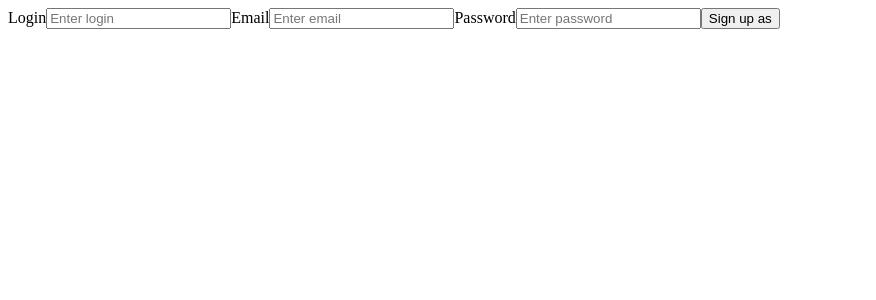
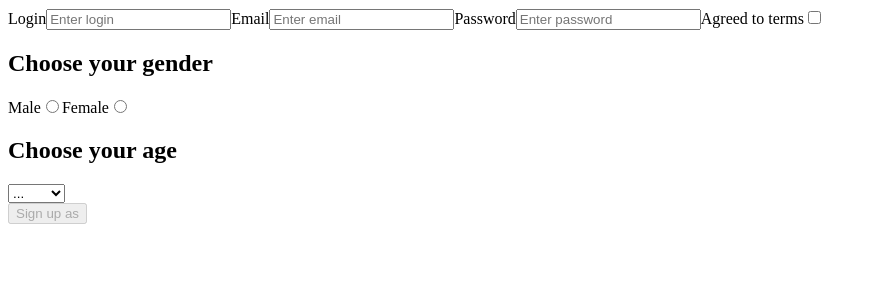
Before and after one commit to maksymmukanovskyi/react-learning-app, a React (Create React App) app: page / in a window 1280 px wide. Shown: the top 300 px of the page, without its empty margins (0-876 px from the left). Built offline with nearby package versions, Linux system fonts and the light colour scheme.

Commit message:
added select to form

```diff
--- a/src/SignUpForm.js
+++ b/src/SignUpForm.js
@@ -3,6 +3,9 @@ const INITIAL_STATE = {
     login: '',
     email: '',
     password: '',
+    agreed: false,
+    gender: null,
+    age: '',
 }
 
 export default class SignUpForm extends Component{
@@ -16,15 +19,22 @@ handleChange = ({ target }) => {
         [name]: value
     });
 };
+handleAgreeChange = ({target}) => {
+    const {checked} = target;
+    this.setState({ agreed: checked});
+}
 
 handleSubmit = e => {
     e.preventDefault();
-    const {login, email, password} = this.state;
+    const {login, email, password, agreed, gender, age} = this.state;
     console.log(
         `
         Login: ${login},
         Email: ${email},
-        Password: ${password}
+        Password: ${password},
+        Agreed: ${agreed},
+        Gender: ${gender},
+        Age: ${age}
         `
     );
     this.reset();
@@ -37,7 +47,7 @@ reset = () => {
 }
 
 render(){
-    const {login, email, password} = this.state;
+    const {login, email, password, agreed, gender, age} = this.state;
 
     return (
         <form onSubmit = {this.handleSubmit}>
@@ -71,7 +81,49 @@ render(){
                 onChange={this.handleChange}
             />
         </label>
-        <button>Sign up as {login}</button>
+        <label>
+            Agreed to terms
+            <input
+                type="checkbox"
+                checked={agreed}
+                onChange={this.handleAgreeChange}
+            />
+        </label>
+        <section>
+            <h2>Choose your gender</h2>
+            <label>
+            Male
+            <input
+                type="radio"
+                checked={gender === 'male'}
+                name="gender"
+                value="male"
+                onChange={this.handleChange}
+            />
+        </label>
+        <label>
+            Female
+            <input
+                type="radio"
+                checked={gender === 'female'}
+                name="gender"
+                value="female"
+                onChange={this.handleChange}
+            />
+        </label>
+
+        </section>
+        <section>
+            <h2>Choose your age</h2>
+            <select name="age" value={age} onChange={this.handleChange}>
+                <option value="" disabled>...</option>
+                <option value="18-25">18-25</option>
+                <option value="26-35">26-35</option>
+                <option value="36+">36+</option>
+            </select>
+        </section>
+
+        <button disabled={!agreed}>Sign up as {login}</button>
         </form>
     )
 }
```
